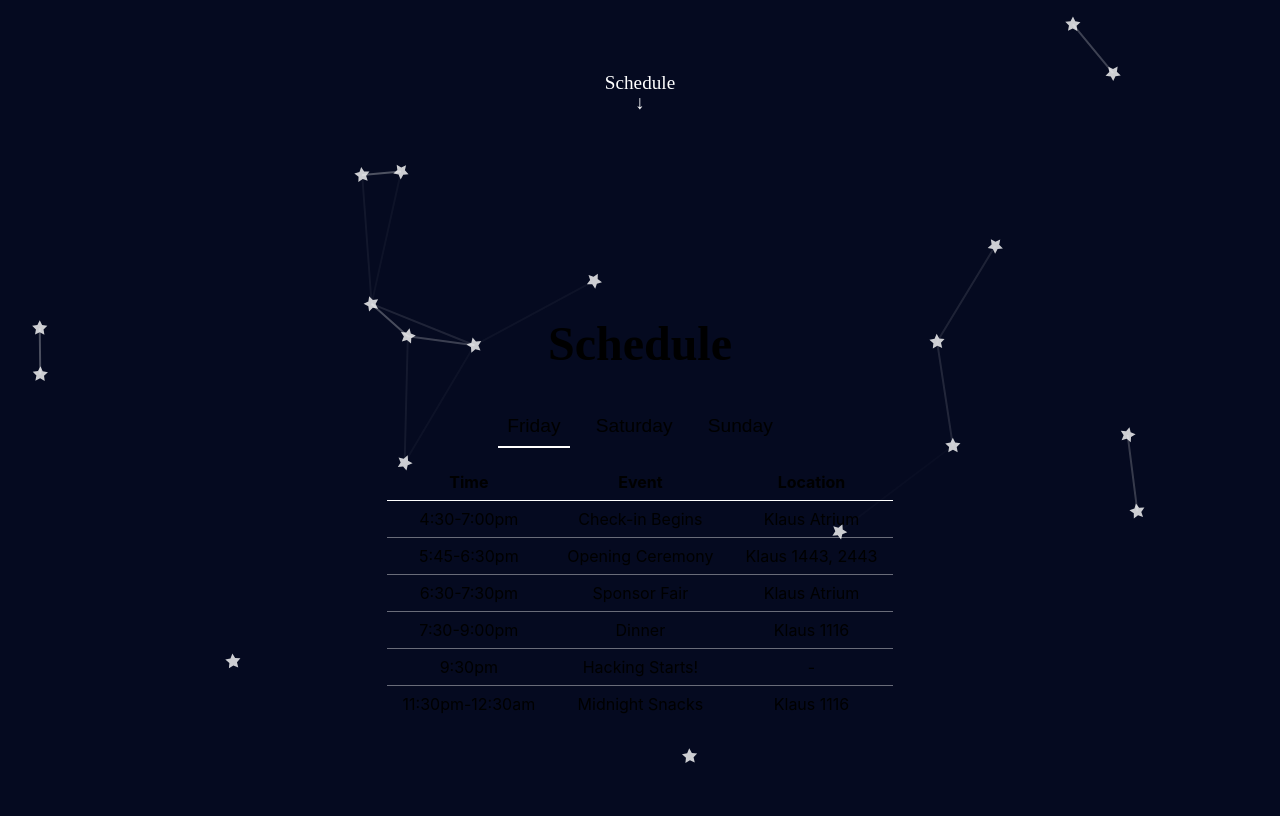
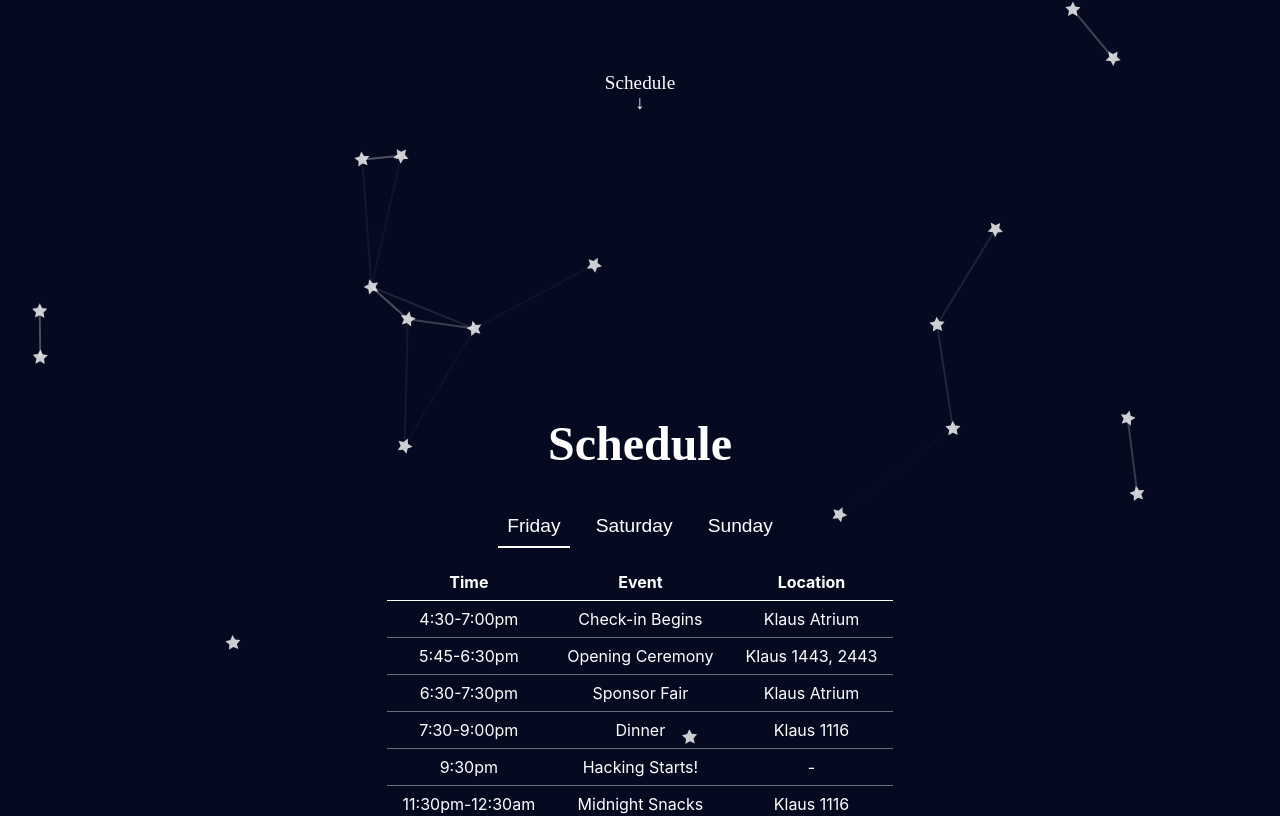
Before and after one commit to DataScience-GT/hacklytics-website-2023, a React (Create React App) app in the folder client/: page / in a window 1280 px wide. Shown: the part 3166-3982 px from the top of the page. Built offline with nearby package versions, Linux system fonts and the light colour scheme; a web font is replaced by a local one.

Commit message:
schedule

```diff
--- a/client/src/Pages/Home/Home.css
+++ b/client/src/Pages/Home/Home.css
@@ -687,8 +687,6 @@
   line-height: 0.9em;
 }
 
-<<<<<<< Updated upstream
-=======
 #schedule {
   color: #fff;
   padding: 100px 0;
@@ -723,7 +721,6 @@
   line-height: 0.9em;
 }
 
->>>>>>> Stashed changes
 #tracks .tracks-flex {
   display: -webkit-box;
   display: -ms-flexbox;
--- a/client/src/Pages/Home/Home.scss
+++ b/client/src/Pages/Home/Home.scss
@@ -525,8 +525,6 @@
   }
 }
 
-<<<<<<< Updated upstream
-=======
 #schedule {
   color: #fff;
   padding: 100px 0;
@@ -550,7 +548,6 @@
   }
 }
 
->>>>>>> Stashed changes
 #tracks {
   .tracks-flex {
     display: flex;
```
Also changed, not shown: 1 other file (tests, documents, lock files or other folders).
